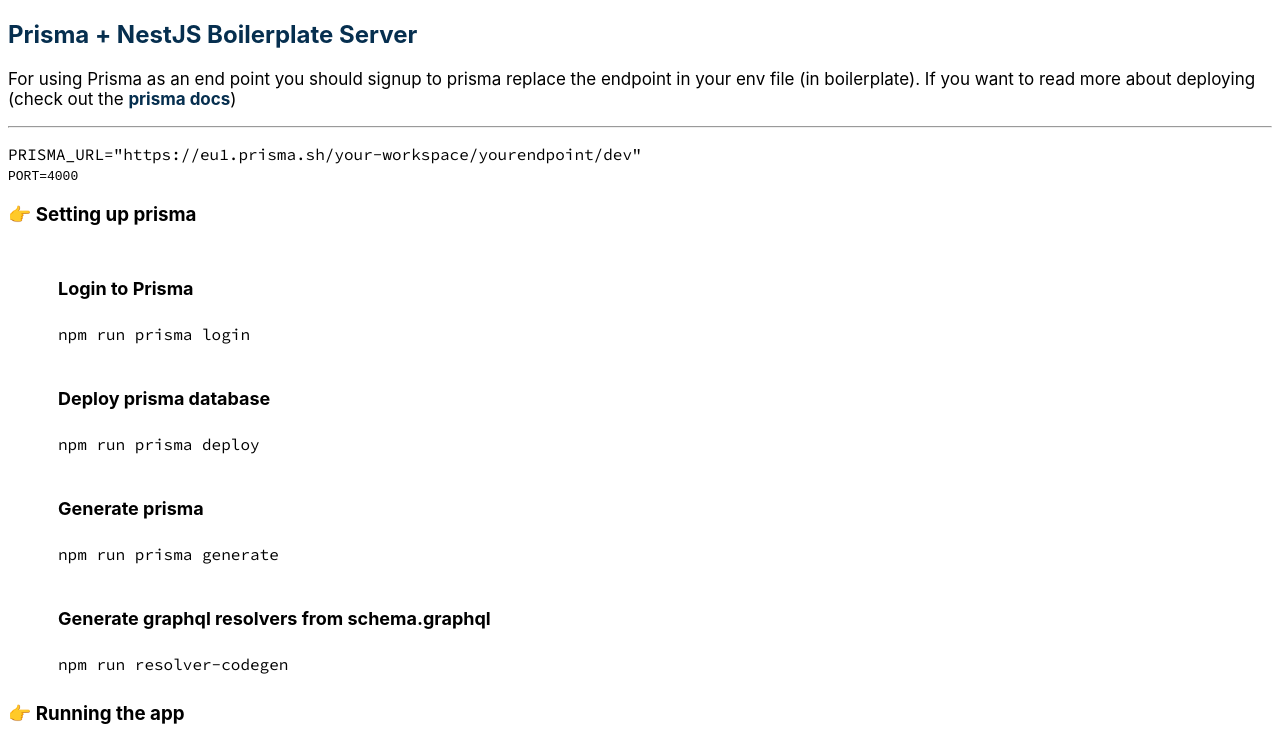
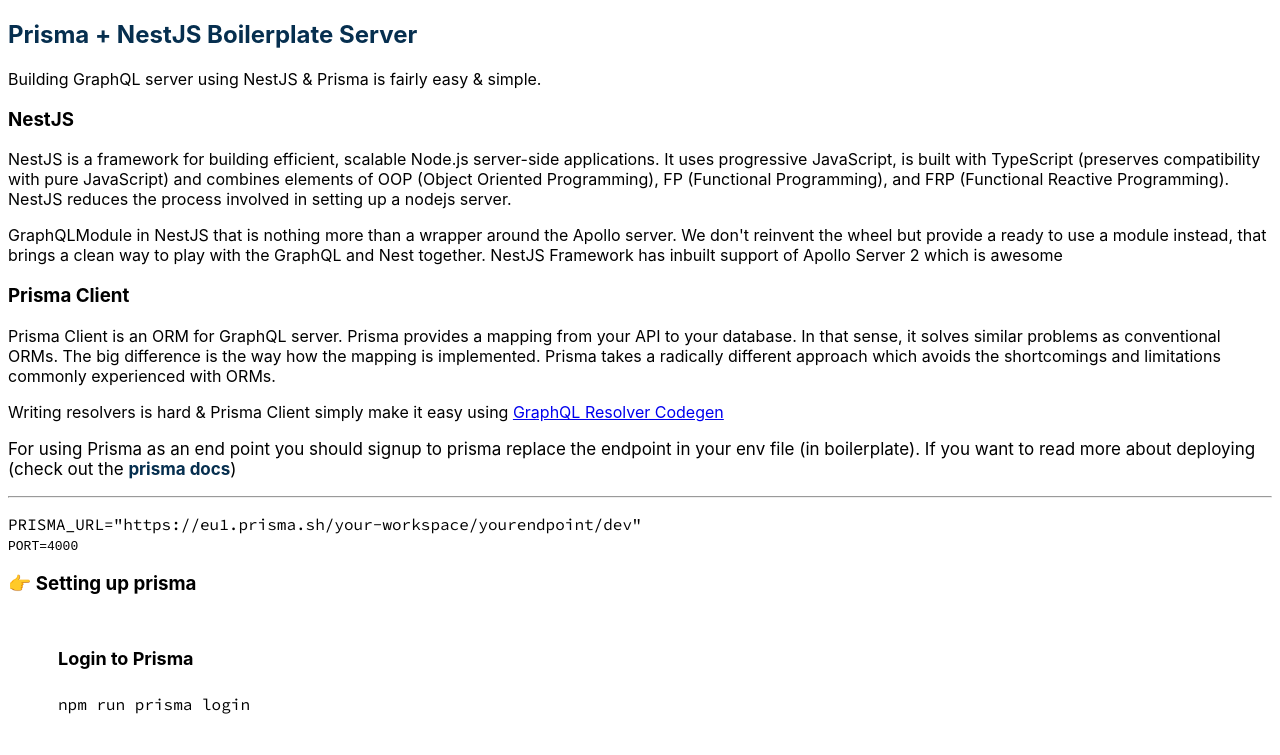
Before and after one commit to awesome-graphql-space/linaframework-docs, a Gatsby site: page / in a window 1280 px wide. Shown: the top 755 px of the page. Built offline with nearby package versions, Linux system fonts and the light colour scheme; Gatsby itself is replaced by a stand-in of ours.

Commit message:
aaded description

```diff
--- a/src/pages/index.js
+++ b/src/pages/index.js
@@ -14,6 +14,17 @@
         Prisma + NestJS Boilerplate Server
       </a>
     </h2>
+    <p>Building GraphQL server using NestJS & Prisma is fairly easy & simple.</p>
+    <h3>NestJS</h3>
+    <p>NestJS is a framework for building efficient, scalable Node.js server-side applications. It uses progressive JavaScript, is built with TypeScript (preserves compatibility with pure JavaScript) and combines elements of OOP (Object Oriented Programming), FP (Functional Programming), and FRP (Functional Reactive Programming). NestJS reduces the process involved in setting up a nodejs server.</p>
+    <p>
+    GraphQLModule in NestJS that is nothing more than a wrapper around the Apollo server. We don't reinvent the wheel but provide a ready to use a module instead, that brings a clean way to play with the GraphQL and Nest together. NestJS Framework has inbuilt support of Apollo Server 2 which is awesome
+    </p>
+    <h3>Prisma Client</h3>
+    <p> Prisma Client is an ORM for GraphQL server.
+    Prisma provides a mapping from your API to your database. In that sense, it solves similar problems as conventional ORMs.
+The big difference is the way how the mapping is implemented. Prisma takes a radically different approach which avoids the shortcomings and limitations commonly experienced with ORMs.</p>
+<p>Writing resolvers is hard & Prisma Client simply make it easy using <a href="https://github.com/prisma/graphql-resolver-codegen">GraphQL Resolver Codegen</a></p>
     <p className="index_para">
       For using Prisma as an end point you should signup to prisma replace the
       endpoint in your env file (in boilerplate). If you want to read more about
```
Also changed, not shown: 1 other file.
